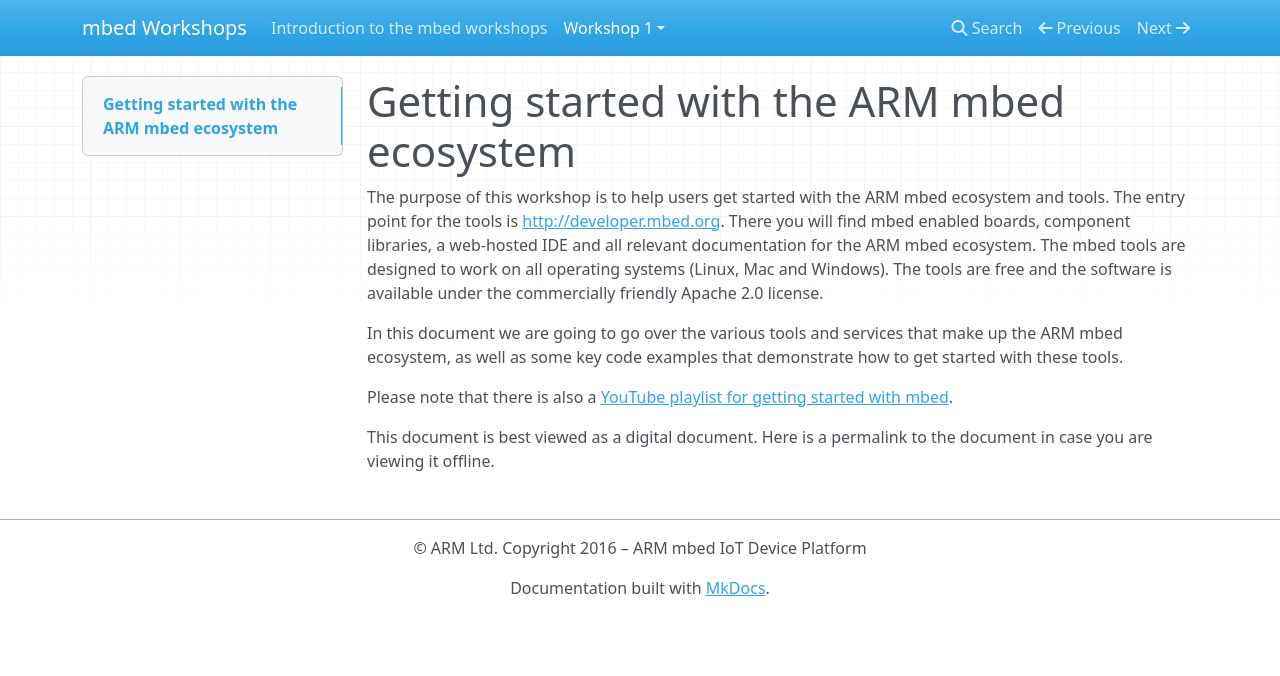
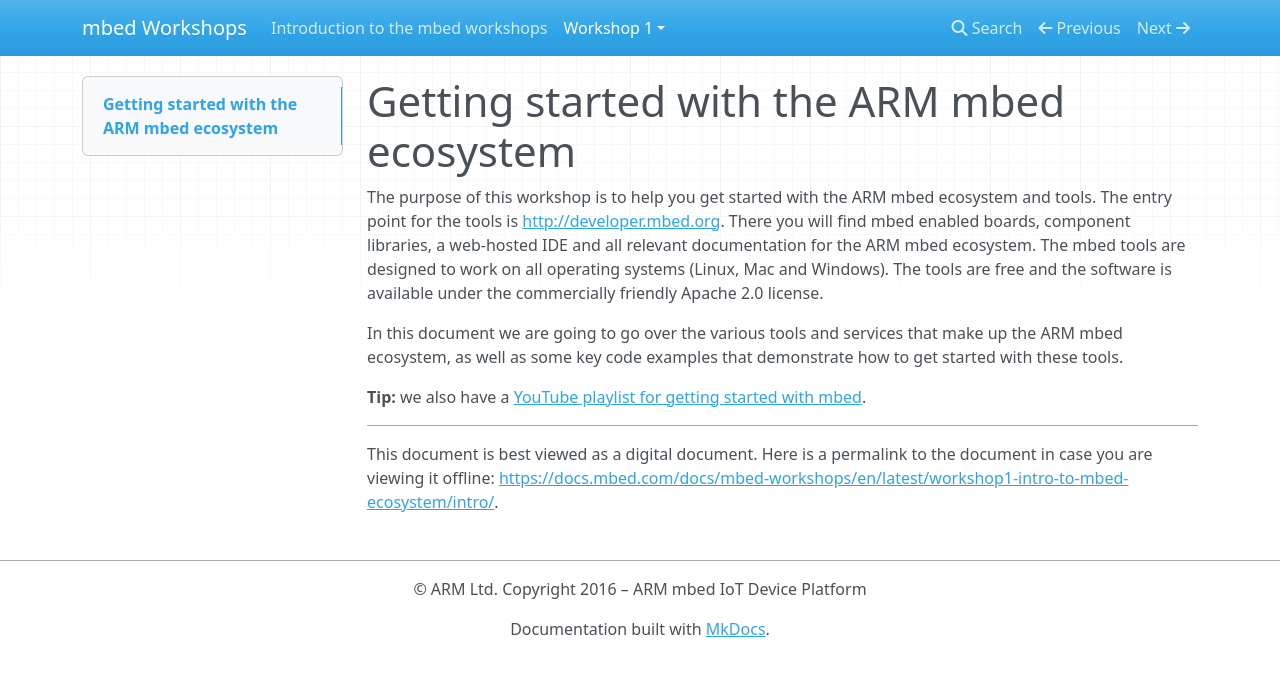
Before and after one commit to ARMmbed/mbed-workshops, an MkDocs documentation site: the page built from docs/workshop1-intro-to-mbed-ecosystem/intro.md, in a window 1280 px wide. Shown: the top 676 px of the page. Built offline with MkDocs 1.6.1, drawn with Linux system fonts in a browser that asks for light colours; nearby versions of some CDN libraries; old or Windows-style settings are respelled for this version of MkDocs.

Commit message:
Mild edit

```diff
--- a/docs/workshop1-intro-to-mbed-ecosystem/intro.md
+++ b/docs/workshop1-intro-to-mbed-ecosystem/intro.md
@@ -1,10 +1,12 @@
 # Getting started with the ARM mbed ecosystem
 
 
-The purpose of this workshop is to help users get started with the ARM mbed ecosystem and tools. The entry point for the tools is [http://developer.mbed.org](https://developer.mbed.org/). There you will find mbed enabled boards, component libraries, a web-hosted IDE and all relevant documentation for the ARM mbed ecosystem. The mbed tools are designed to work on all operating systems (Linux, Mac and Windows). The tools are free and the software is available under the commercially friendly Apache 2.0 license.
+The purpose of this workshop is to help you get started with the ARM mbed ecosystem and tools. The entry point for the tools is [http://developer.mbed.org](https://developer.mbed.org/). There you will find mbed enabled boards, component libraries, a web-hosted IDE and all relevant documentation for the ARM mbed ecosystem. The mbed tools are designed to work on all operating systems (Linux, Mac and Windows). The tools are free and the software is available under the commercially friendly Apache 2.0 license.
 
 In this document we are going to go over the various tools and services that make up the ARM mbed ecosystem, as well as some key code examples that demonstrate how to get started with these tools.
 
-Please note that there is also a [YouTube playlist for getting started with mbed](http://www.youtube.com/playlist?list=PLiVCejcvpsetJ1n9nRXzLWvE4dp4RwGOf).
+<span class="tips">**Tip:** we also have a [YouTube playlist for getting started with mbed](http://www.youtube.com/playlist?list=PLiVCejcvpsetJ1n9nRXzLWvE4dp4RwGOf).</span>
 
-This document is best viewed as a digital document. Here is a permalink to the document in case you are viewing it offline.
+_____
+
+This document is best viewed as a digital document. Here is a permalink to the document in case you are viewing it offline: [https://docs.mbed.com/docs/mbed-workshops/en/latest/workshop1-intro-to-mbed-ecosystem/intro/](https://docs.mbed.com/docs/mbed-workshops/en/latest/workshop1-intro-to-mbed-ecosystem/intro/).
```
